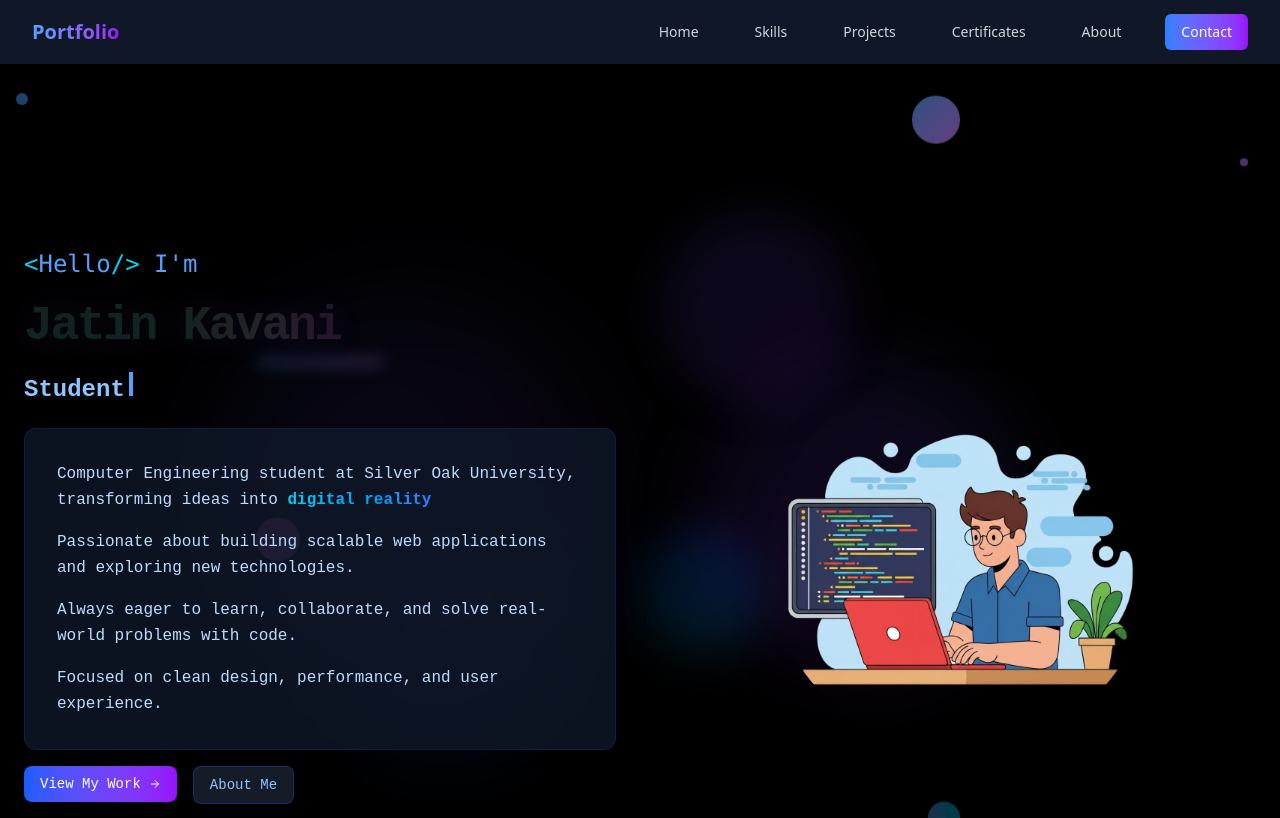
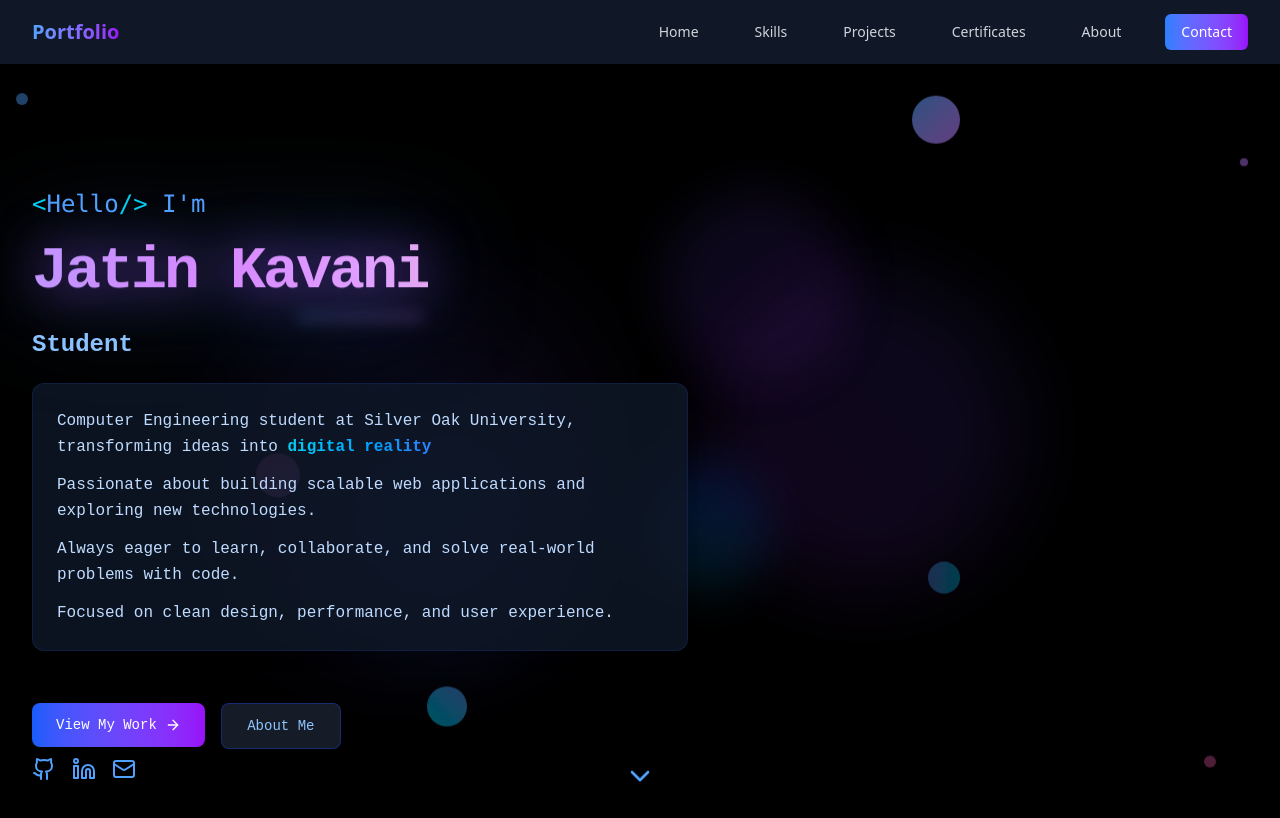
Before and after one commit to jAtInn71/Portfoliov1, a React (Vite) app: page / in a window 1280 px wide. Shown: the top 818 px of the page. Built offline with nearby package versions, Linux system fonts and the light colour scheme.

Commit message:
Update Home.jsx

```diff
--- a/src/pages/Home.jsx
+++ b/src/pages/Home.jsx
@@ -1,8 +1,5 @@
 import React, { useEffect, useRef, useState } from 'react';
-import { ChevronDown, Github, Linkedin, Mail, ArrowRight, Download } from 'lucide-react';
-import { Link } from 'react-router-dom';
-import gsap from 'gsap';
-
+import { ChevronDown, Github, Linkedin, Mail, ArrowRight } from 'lucide-react';
 
 const Home = () => {
   const containerRef = useRef(null);
@@ -61,19 +58,19 @@ const Home = () => {
   }, []);
 
   return (
-    <div className="min-h-screen w-full bg-black text-blue-100 font-mono relative overflow-hidden pt-16" style={{fontFamily: 'Fira Mono, JetBrains Mono, Source Code Pro, monospace'}}>
+    <div className="min-h-screen w-full bg-black text-blue-100 font-mono relative overflow-hidden" style={{fontFamily: 'Fira Mono, JetBrains Mono, Source Code Pro, monospace'}}>
       {/* Visually appealing animated background */}
       <div className="absolute inset-0 z-0 pointer-events-none">
         {/* Minimal bouncing circles, responsive positions/sizes */}
         <div className="absolute top-8 left-4 w-2 h-2 sm:w-3 sm:h-3 bg-blue-400 rounded-full opacity-40 animate-bounce" style={{animationDelay:'0s'}}></div>
         <div className="absolute top-24 right-8 w-1.5 h-1.5 sm:w-2 sm:h-2 bg-purple-400 rounded-full opacity-40 animate-bounce" style={{animationDelay:'0.7s'}}></div>
-        <div className="absolute bottom-16 left-12 w-2 h-2 sm:w-2.5 sm:h-2.5 bg-cyan-400 rounded-full opacity-30 animate-bounce" style={{animationDelay:'1.2s'}}></div>
-        <div className="absolute bottom-8 right-16 w-2 h-2 sm:w-3 sm:h-3 bg-pink-400 rounded-full opacity-30 animate-bounce" style={{animationDelay:'0.4s'}}></div>
+        <div className="absolute bottom-32 left-12 w-2 h-2 sm:w-2.5 sm:h-2.5 bg-cyan-400 rounded-full opacity-30 animate-bounce" style={{animationDelay:'1.2s'}}></div>
+        <div className="absolute bottom-24 right-16 w-2 h-2 sm:w-3 sm:h-3 bg-pink-400 rounded-full opacity-30 animate-bounce" style={{animationDelay:'0.4s'}}></div>
         {/* New floating elements for extra effect */}
         <div className="absolute top-10 right-1/4 w-8 h-8 sm:w-12 sm:h-12 bg-gradient-to-br from-blue-400 to-purple-400 rounded-full opacity-50 animate-float" style={{animationDelay:'0.5s'}}></div>
-        <div className="absolute bottom-20 left-1/3 w-6 h-6 sm:w-10 sm:h-10 bg-gradient-to-tr from-cyan-400 to-blue-400 rounded-full opacity-40 animate-float" style={{animationDelay:'1.2s'}}></div>
+        <div className="absolute bottom-32 left-1/3 w-6 h-6 sm:w-10 sm:h-10 bg-gradient-to-tr from-cyan-400 to-blue-400 rounded-full opacity-40 animate-float" style={{animationDelay:'1.2s'}}></div>
         <div className="absolute top-1/2 left-1/5 w-7 h-7 sm:w-11 sm:h-11 bg-gradient-to-br from-pink-400 to-purple-400 rounded-full opacity-40 animate-bounce" style={{animationDelay:'0.8s'}}></div>
-        <div className="absolute bottom-1/6 right-1/4 w-5 h-5 sm:w-8 sm:h-8 bg-gradient-to-r from-blue-400 to-cyan-400 rounded-full opacity-30 animate-bounce" style={{animationDelay:'1.5s'}}></div>
+        <div className="absolute bottom-1/3 right-1/4 w-5 h-5 sm:w-8 sm:h-8 bg-gradient-to-r from-blue-400 to-cyan-400 rounded-full opacity-30 animate-bounce" style={{animationDelay:'1.5s'}}></div>
         {/* Existing background gradients and shapes */}
         <div className="absolute top-1/4 left-1/6 w-56 h-56 sm:w-96 sm:h-96 bg-gradient-to-br from-blue-900 to-purple-900 opacity-20 rounded-full blur-3xl animate-pulse-slow"></div>
         <div className="absolute bottom-1/3 right-1/5 w-40 h-40 sm:w-80 sm:h-80 bg-gradient-to-tr from-purple-900 to-indigo-900 opacity-20 rounded-full blur-2xl animate-float"></div>
@@ -81,46 +78,47 @@ const Home = () => {
         <div className="absolute bottom-1/4 left-1/4 w-32 h-32 sm:w-64 sm:h-64 bg-gradient-to-br from-cyan-800 to-blue-900 opacity-20 rounded-full blur-2xl animate-pulse-slow"></div>
         <div className="absolute top-1/6 right-1/3 w-24 h-24 sm:w-48 sm:h-48 bg-gradient-to-br from-indigo-900 to-purple-900 opacity-20 rounded-full blur-xl animate-float"></div>
       </div>
-      <div className="container mx-auto px-4 sm:px-6 py-8 relative z-20">
-        {/* Hero Section */}
-        <div className="min-h-screen flex flex-col lg:flex-row items-center lg:items-center justify-center" ref={heroRef}>
+
+      {/* Main Content Container */}
+      <div className="min-h-screen flex flex-col justify-center items-center px-4 sm:px-6 lg:px-8 py-8 relative z-20">
+        {/* Hero Section - Perfect center alignment */}
+        <div className="w-full max-w-7xl mx-auto flex flex-col lg:flex-row items-center justify-center gap-8 lg:gap-12" ref={heroRef}>
+
           {/* Left: Text Content, Buttons, Social Links */}
-          <div className="flex-1 flex flex-col justify-center items-start text-left lg:pr-12 w-full">
-            {/* Terminal-style greeting */}
-
-            {/* Main heading with typing effect */}
+          <div className="flex-1 flex flex-col justify-center items-start text-left w-full max-w-2xl">
+            {/* Main heading with enhanced typing effect and new name animation */}
             <div
               ref={textRef}
-              className="opacity-0 transform translate-y-10 transition-all duration-1000 mb-8"
+              className="opacity-0 transform translate-y-10 transition-all duration-1000 mb-6"
             >
               <div className="mb-6">
                 <span className="text-blue-400 text-lg sm:text-xl md:text-2xl font-mono block mb-4">
                   <span className="text-cyan-400">&lt;</span>Hello<span className="text-cyan-400">/&gt;</span> I'm
                 </span>
-                <h1 className="text-3xl sm:text-4xl lg:text-5xl font-extrabold mb-3 sm:mb-4 tracking-tighter leading-tight relative">
-                  <span className="bg-clip-text text-transparent bg-gradient-to-r from-blue-400 via-cyan-300 to-purple-500 animate-pulse-slow drop-shadow-2xl" style={{opacity: 1, filter: 'brightness(1.6) drop-shadow(0 0 16px #7f5af0)'}}>
+                <h1 className="text-3xl sm:text-4xl lg:text-5xl xl:text-6xl font-extrabold mb-3 sm:mb-4 tracking-tighter leading-tight relative">
+                  <span className="inline-block bg-clip-text text-transparent bg-gradient-to-r from-blue-400 via-purple-400 via-pink-400 via-orange-400 to-yellow-400 animate-gradient-text drop-shadow-2xl name-glow">
                     Jatin Kavani
                   </span>
                   <span className="absolute -bottom-2 left-1/2 -translate-x-1/2 w-32 h-1 bg-gradient-to-r from-blue-400 to-purple-400 rounded-full blur-sm animate-pulse"></span>
                 </h1>
-                <div className="text-lg sm:text-xl lg:text-2xl text-blue-300 font-bold h-7 sm:h-8 my-3">
+                <div className="text-lg sm:text-xl lg:text-2xl text-blue-300 font-bold h-8 my-4">
                   <span>{typedText}</span>
-                  <span className="inline-block w-1 h-5 sm:h-6 bg-blue-400 ml-1 animate-blink"></span>
+                  <span className="inline-block w-1 h-6 bg-blue-400 ml-1 animate-blink"></span>
                 </div>
               </div>
 
-              <div className="max-w-4xl mx-auto space-y-4 bg-gray-900/80 rounded-xl shadow-lg p-4 sm:p-6 md:p-8 border border-blue-900/30">
-                <p className="text-xs sm:text-sm md:text-base text-blue-200 leading-relaxed">
+              <div className="w-full space-y-3 bg-gray-900/80 rounded-xl shadow-lg p-4 sm:p-6 border border-blue-900/30 mb-6">
+                <p className="text-sm sm:text-base text-blue-200 leading-relaxed">
                   Computer Engineering student at Silver Oak University, transforming ideas into
                   <span className="text-transparent bg-clip-text bg-gradient-to-r from-cyan-400 to-blue-500 font-bold"> digital reality</span>
                 </p>
-                <p className="text-xs sm:text-sm md:text-base text-blue-200 leading-relaxed">
+                <p className="text-sm sm:text-base text-blue-200 leading-relaxed">
                   Passionate about building scalable web applications and exploring new technologies.
                 </p>
-                <p className="text-xs sm:text-sm md:text-base text-blue-200 leading-relaxed">
+                <p className="text-sm sm:text-base text-blue-200 leading-relaxed">
                   Always eager to learn, collaborate, and solve real-world problems with code.
                 </p>
-                <p className="text-xs sm:text-sm md:text-base text-blue-200 leading-relaxed">
+                <p className="text-sm sm:text-base text-blue-200 leading-relaxed">
                   Focused on clean design, performance, and user experience.
                 </p>
               </div>
@@ -129,40 +127,41 @@ const Home = () => {
             {/* CTA Buttons */}
             <div
               ref={ctaRef}
-              className="flex flex-col sm:flex-row items-start gap-3 sm:gap-4 mb-6 mt-6 w-full"
+              className="flex flex-col sm:flex-row items-start gap-3 sm:gap-4 mb-8 sm:mb-10 w-full opacity-0 transform translate-y-10 transition-all duration-1000"
             >
-              <Link to="/projects" className="px-4 py-2 bg-gradient-to-r from-blue-600 to-purple-600 rounded-lg text-white font-medium flex items-center gap-2 text-sm hover:scale-105 transform transition-transform shadow-lg hover:shadow-blue-500/20 w-full sm:w-auto">
+              <button className="px-6 py-3 bg-gradient-to-r from-blue-600 to-purple-600 rounded-lg text-white font-medium flex items-center justify-center gap-2 text-sm hover:scale-105 transform transition-all duration-300 shadow-lg hover:shadow-blue-500/30 w-full sm:w-auto min-w-[140px] mt-1">
                 View My Work
-                <ArrowRight className="w-3 h-3" />
-              </Link>
-              <Link to="/about" className="px-4 py-2 bg-gray-800/70 border border-blue-800/50 rounded-lg text-blue-300 font-medium flex items-center gap-2 text-sm hover:bg-gray-700/50 transition-colors hover:scale-105 transform w-full sm:w-auto">
+                <ArrowRight className="w-4 h-4" />
+              </button>
+              <button className="px-6 py-3 bg-gray-800/70 border border-blue-800/50 rounded-lg text-blue-300 font-medium flex items-center justify-center gap-2 text-sm hover:bg-gray-700/50 transition-all duration-300 hover:scale-105 transform w-full sm:w-auto min-w-[120px] mt-1">
                 About Me
-              </Link>
+              </button>
             </div>
 
             {/* Social Links */}
-            <div className="flex items-center gap-3 sm:gap-4 text-blue-400 mb-12 sm:mb-16 w-full">
-              <a href="https://github.com" target="_blank" rel="noopener noreferrer" className="hover:text-blue-300 transition-colors hover:scale-110 transform">
-                <Github className="w-4 h-4 sm:w-5 sm:h-5" />
+            <div className="flex items-center gap-4 text-blue-400 w-full mt-4 sm:mt-2">
+              <a href="https://github.com" target="_blank" rel="noopener noreferrer" className="hover:text-blue-300 transition-colors hover:scale-110 transform duration-300">
+                <Github className="w-5 h-5 sm:w-6 sm:h-6" />
               </a>
-              <a href="https://linkedin.com" target="_blank" rel="noopener noreferrer" className="hover:text-blue-300 transition-colors hover:scale-110 transform">
-                <Linkedin className="w-4 h-4 sm:w-5 sm:h-5" />
+              <a href="https://linkedin.com" target="_blank" rel="noopener noreferrer" className="hover:text-blue-300 transition-colors hover:scale-110 transform duration-300">
+                <Linkedin className="w-5 h-5 sm:w-6 sm:h-6" />
               </a>
-              <a href="mailto:example@example.com" className="hover:text-blue-300 transition-colors hover:scale-110 transform">
-                <Mail className="w-4 h-4 sm:w-5 sm:h-5" />
+              <a href="mailto:example@example.com" className="hover:text-blue-300 transition-colors hover:scale-110 transform duration-300">
+                <Mail className="w-5 h-5 sm:w-6 sm:h-6" />
               </a>
             </div>
           </div>
+
           {/* Right: Profile Image */}
-          <div className="flex-1 flex justify-center items-center mt-8 lg:mt-0 w-full">
-            <img src="bg _image.png" alt="Profile"  className="w-40 h-40 sm:w-72 sm:h-72 md:w-96 md:h-96 rounded-full shadow-2xl object-cover bg-transparent" />
+          <div className="flex-1 flex justify-center items-center w-full max-w-md lg:max-w-lg">
+
           </div>
         </div>
       </div>
 
-      {/* Scroll indicator with bounce, responsive */}
-      <div className="absolute bottom-4 left-1/2 transform -translate-x-1/2 flex flex-col items-center animate-bounce z-30">
-        <span className="text-blue-400 text-xs mb-1">Scroll</span>
+      {/* Scroll indicator with bounce, responsive - Perfectly positioned */}
+      <div className="absolute bottom-6 left-1/2 transform -translate-x-1/2 flex flex-col items-center animate-bounce z-30 mb-10">
+
         <ChevronDown
           className="w-6 h-6 sm:w-8 sm:h-8 text-blue-400 mx-auto cursor-pointer hover:text-blue-300 transition-colors duration-300"
           onClick={() => {
@@ -183,9 +182,17 @@ const Home = () => {
           animation: pulse-slow 5s cubic-bezier(0.4, 0, 0.6, 1) infinite;
         }
 
-        .animate-gradient {
-          background-size: 300% 300%;
-          animation: gradient-shift 8s ease infinite;
+        .animate-gradient-text {
+          background-size: 400% 400%;
+          animation: gradient-flow 4s ease-in-out infinite, text-glow 2s ease-in-out infinite alternate, letter-wave 3s ease-in-out infinite;
+        }
+
+        .name-glow {
+          filter: drop-shadow(0 0 20px rgba(139, 69, 255, 0.6)) drop-shadow(0 0 40px rgba(59, 130, 246, 0.4));
+        }
+
+        .animate-blink {
+          animation: blink 1s infinite;
         }
 
         @keyframes spin {
@@ -208,21 +215,86 @@ const Home = () => {
           50% { opacity: 0.15; }
         }
 
-        @keyframes gradient-shift {
+        @keyframes gradient-flow {
           0% { background-position: 0% 50%; }
+          25% { background-position: 50% 0%; }
           50% { background-position: 100% 50%; }
+          75% { background-position: 50% 100%; }
           100% { background-position: 0% 50%; }
         }
 
+        @keyframes text-glow {
+          0% { filter: drop-shadow(0 0 20px rgba(139, 69, 255, 0.6)) drop-shadow(0 0 40px rgba(59, 130, 246, 0.4)) brightness(1); }
+          100% { filter: drop-shadow(0 0 30px rgba(139, 69, 255, 0.8)) drop-shadow(0 0 60px rgba(59, 130, 246, 0.6)) brightness(1.2); }
+        }
+
+        @keyframes letter-wave {
+          0%, 100% { transform: translateY(0px); }
+          25% { transform: translateY(-2px); }
+          50% { transform: translateY(0px); }
+          75% { transform: translateY(2px); }
+        }
+
+        @keyframes blink {
+          0%, 50% { opacity: 1; }
+          51%, 100% { opacity: 0; }
+        }
+
+        @keyframes pulse-glow {
+          0%, 100% {
+            border-color: rgba(96, 165, 250, 0.3);
+            box-shadow: 0 0 20px rgba(96, 165, 250, 0.3);
+          }
+          50% {
+            border-color: rgba(147, 51, 234, 0.5);
+            box-shadow: 0 0 40px rgba(147, 51, 234, 0.4);
+          }
+        }
+
+        .animate-pulse-glow {
+          animation: pulse-glow 3s ease-in-out infinite;
+        }
+
+        /* Mobile optimizations */
         @media (max-width: 640px) {
           .animate-float {
             animation-duration: 7s;
           }
+
+          .animate-gradient-text {
+            animation-duration: 3s, 1.5s, 2s;
+          }
+        }
+
+        /* Tablet optimizations */
+        @media (min-width: 641px) and (max-width: 1024px) {
+          .name-glow {
+            filter: drop-shadow(0 0 18px rgba(139, 69, 255, 0.5)) drop-shadow(0 0 35px rgba(59, 130, 246, 0.4));
+          }
+        }
+
+        /* Desktop optimizations */
+        @media (min-width: 1025px) {
+          .name-glow {
+            filter: drop-shadow(0 0 22px rgba(139, 69, 255, 0.7)) drop-shadow(0 0 45px rgba(59, 130, 246, 0.5));
+          }
+        }
+
+        /* Responsive adjustments for name animation */
+        @media (max-width: 768px) {
+          .name-glow {
+            filter: drop-shadow(0 0 15px rgba(139, 69, 255, 0.5)) drop-shadow(0 0 30px rgba(59, 130, 246, 0.3));
+          }
+        }
+
+        /* Fix for very small screens */
+        @media (max-width: 480px) {
+          .min-h-screen {
+            min-height: 100vh;
+            min-height: 100dvh; /* Dynamic viewport height */
+          }
         }
       `}</style>
-
-
-
     </div>
   );
 };
```
